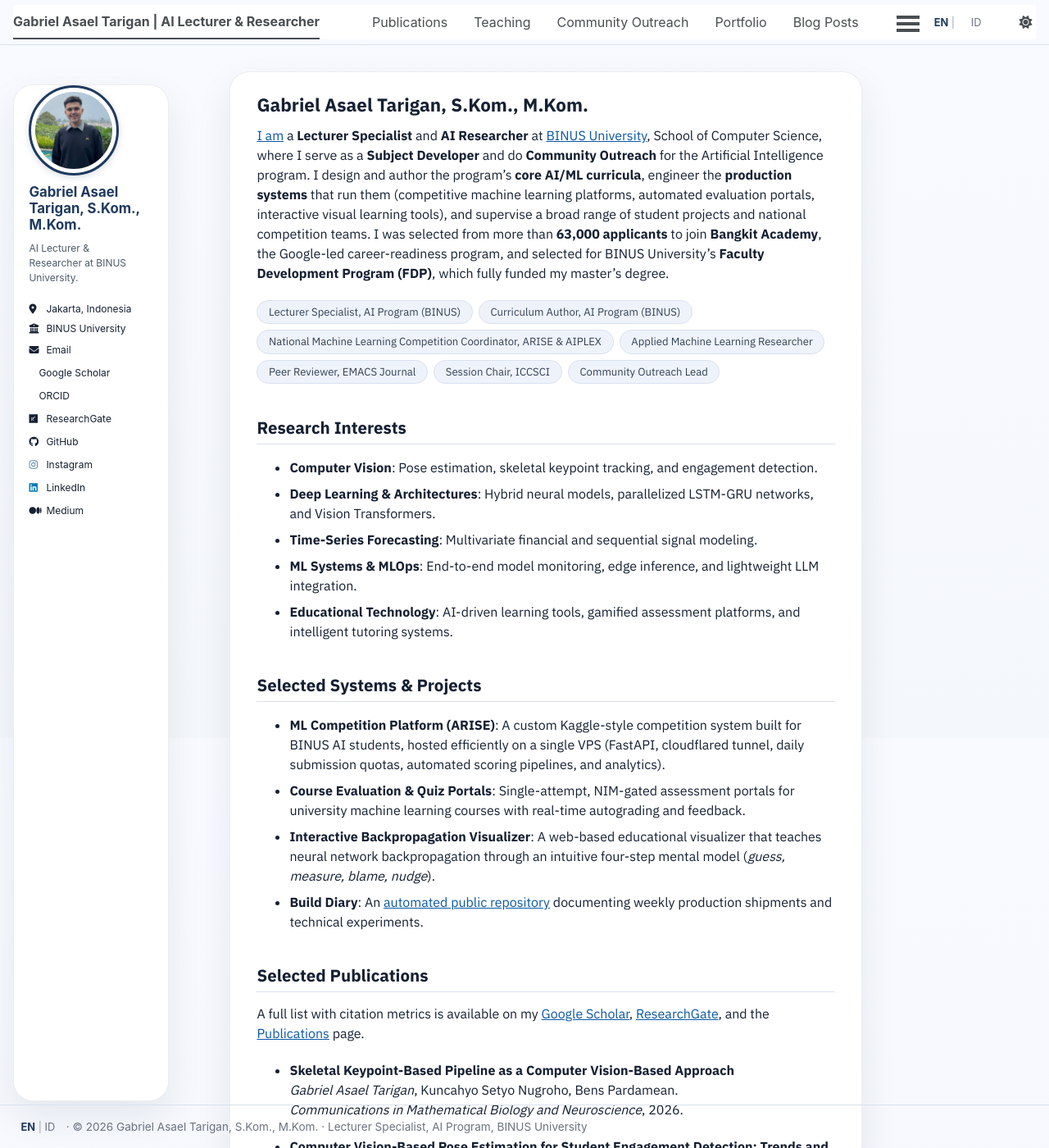
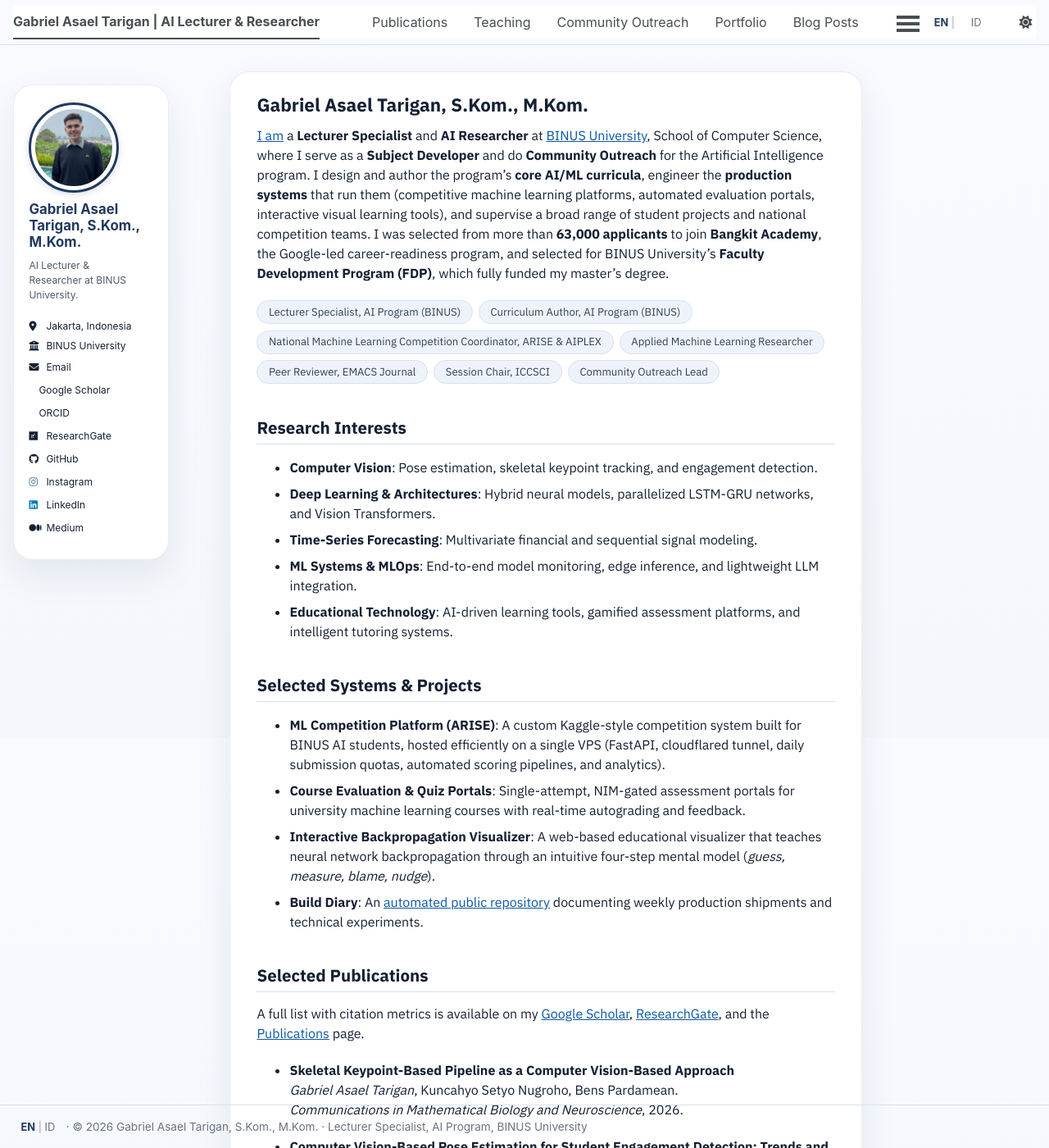
Before and after one commit to asaeltarigan/asaeltarigan.github.io, a Jekyll site: the page built from _pages/about.md, in a window 1280 px wide and 1400 px high. Shown: the whole window at 82% size. Built offline with Jekyll 4.4.1, drawn with Linux system fonts in a browser that asks for light colours; a style sheet for code colours, icons or effects is not loaded.

Commit message:
Sidebar: height:auto (collapse theme 100vh dead space below links) + padding-top 1.3rem (un-clip avatar from card top); bump cache-buster v=41

```diff
--- a/_includes/head.html
+++ b/_includes/head.html
@@ -94,4 +94,4 @@
 <link rel="preconnect" href="https://fonts.gstatic.com" crossorigin>
 <link href="https://fonts.googleapis.com/css2?family=IBM+Plex+Sans:wght@400;500;600;700&display=swap" rel="stylesheet">
 <link rel="stylesheet" href="{{ base_path }}/assets/css/main.css">
-<link rel="stylesheet" href="{{ base_path }}/assets/css/custom.css?v=40">
+<link rel="stylesheet" href="{{ base_path }}/assets/css/custom.css?v=41">
--- a/assets/css/custom.css
+++ b/assets/css/custom.css
@@ -40,7 +40,7 @@ html[data-theme="dark"] {
   position: sticky !important;
   top: 4.7em;
   align-self: flex-start;
-  padding-top: 0 !important;
+  padding-top: 1.3rem !important;
   max-height: calc(100vh - 10em);
   overflow-y: auto;
   scrollbar-width: none;
@@ -496,7 +496,8 @@ a:hover, a:focus { color: var(--ds-accent-strong); }
   border: 1px solid rgba(21, 32, 51, 0.08);
   border-radius: var(--ds-radius);
   box-shadow: var(--ds-shadow);
-  padding: 1.15rem 1.15rem 0.5rem;
+  padding: 1.3rem 1.15rem;
+  height: auto;      /* theme forces 100vh -> collapses card to content, kills dead space below links */
 }
 
 /* Masthead + footer ride the gradient instead of painting white */
```
